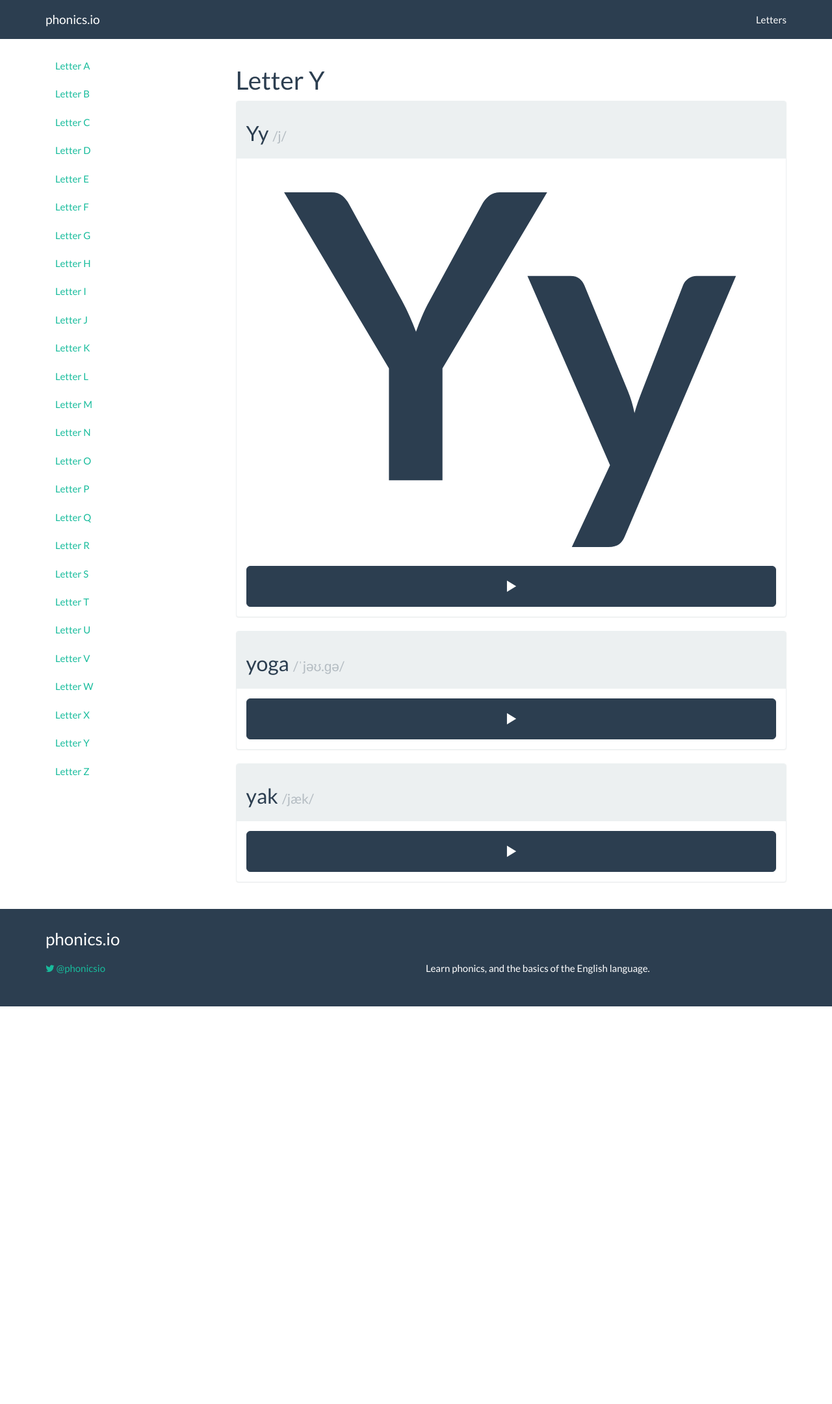
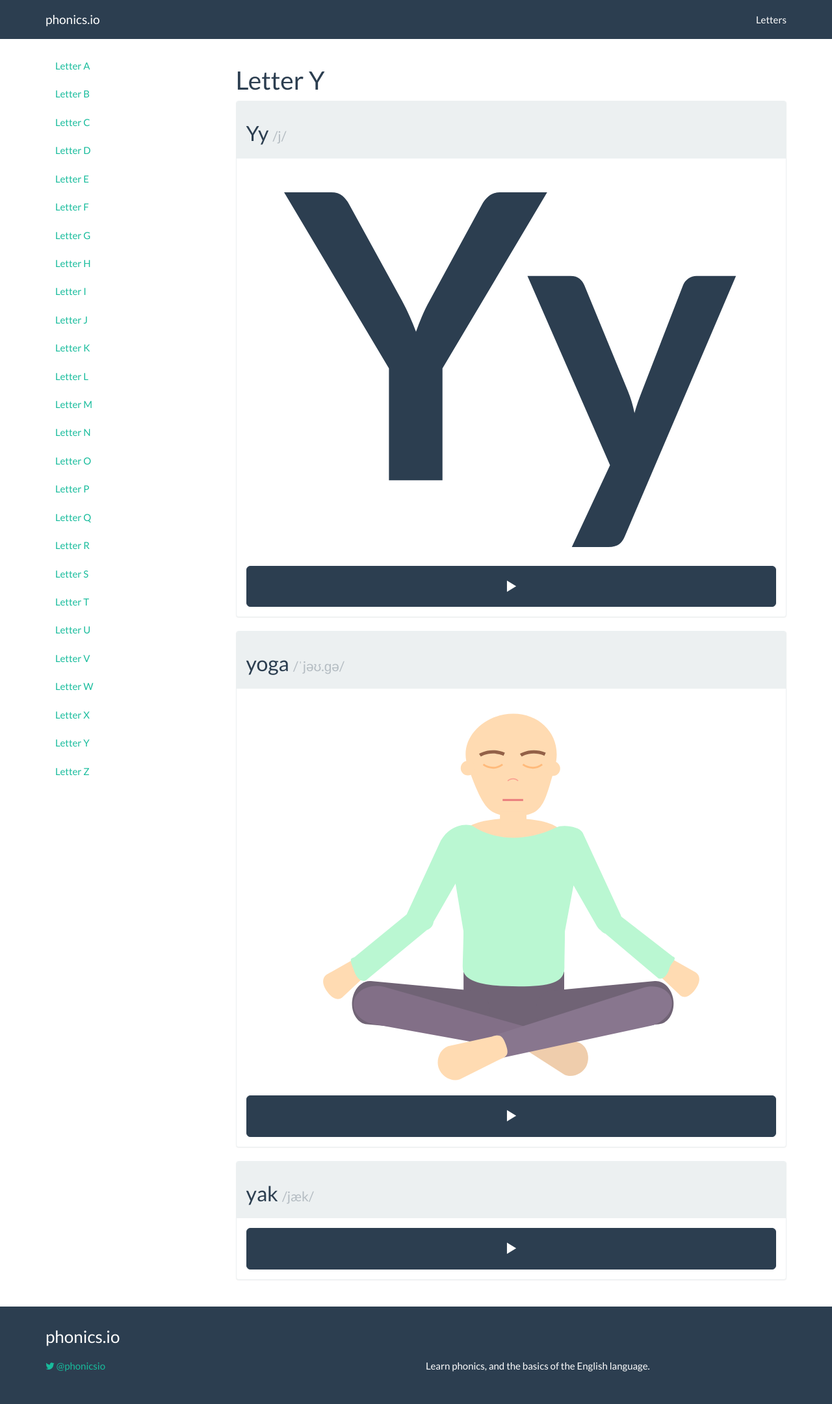
Before and after one commit to irmbrady/phonics.io, a Jekyll site: the page built from letters/y.html, in a window 1280 px wide. Shown: the whole page at 65% size. Built offline with Jekyll 4.4.1, drawn with Linux system fonts in a browser that asks for light colours; nearby versions of some CDN libraries; before the commit the page ends 1549 px from its top, so only the background shows below that.

Commit message:
Added yoga svg

```diff
--- a/letters/y.html
+++ b/letters/y.html
@@ -26,7 +26,7 @@
     <h2>yoga <small>/ˈjəʊ.ɡə/</small></h2>
   </div>
   <div class="panel-body">
-    <!-- <img src="/../resources/images/XX.svg" alt="XX" style="width: 100%; display: block;"/> -->
+    <img src="/../resources/images/yoga.svg" alt="yoga" style="width: 100%; display: block;"/>
     <audio id="say-yoga">
       <source src="/../resources/sounds/mp3/yoga.mp3" type="audio/mpeg" />
       <source src="/../resources/sounds/ogg/yoga.ogg" type="audio/ogg" />
```
Also changed, not shown: resources/images/yoga.svg (added).
